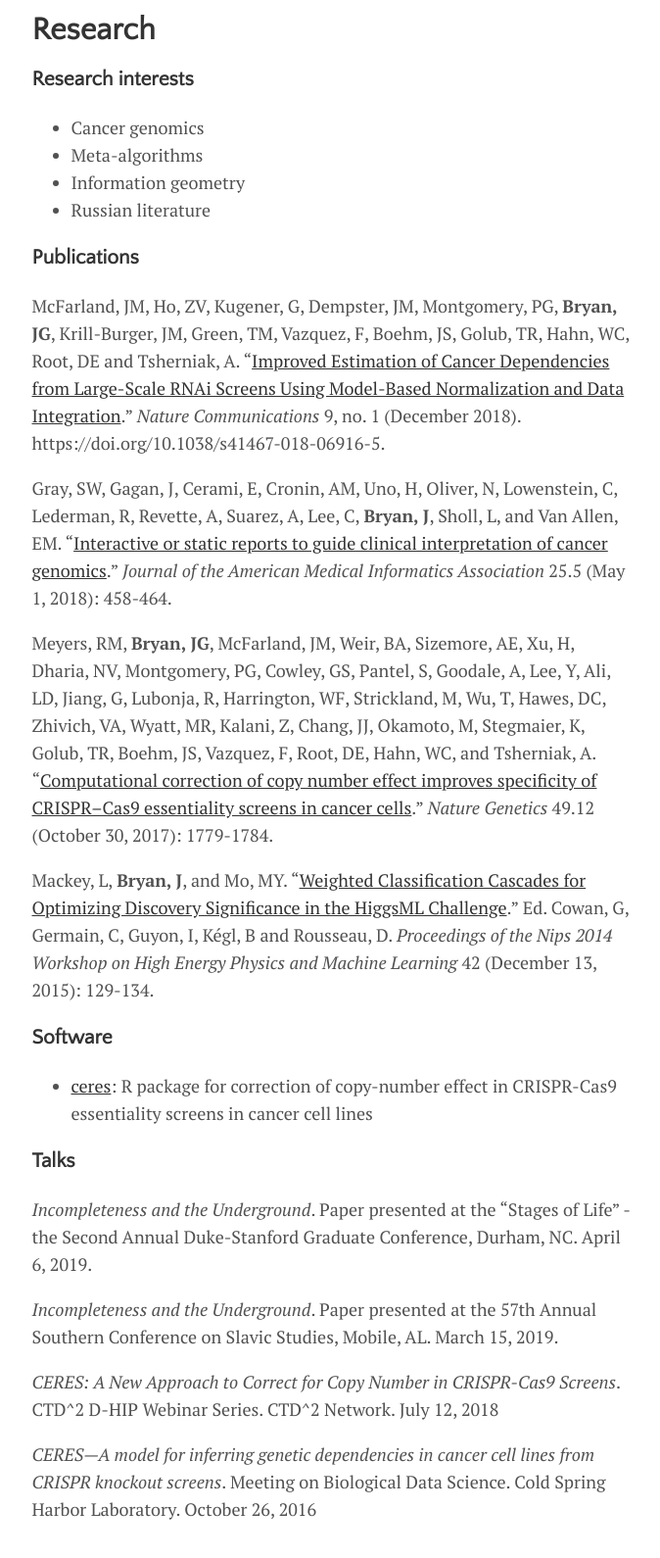
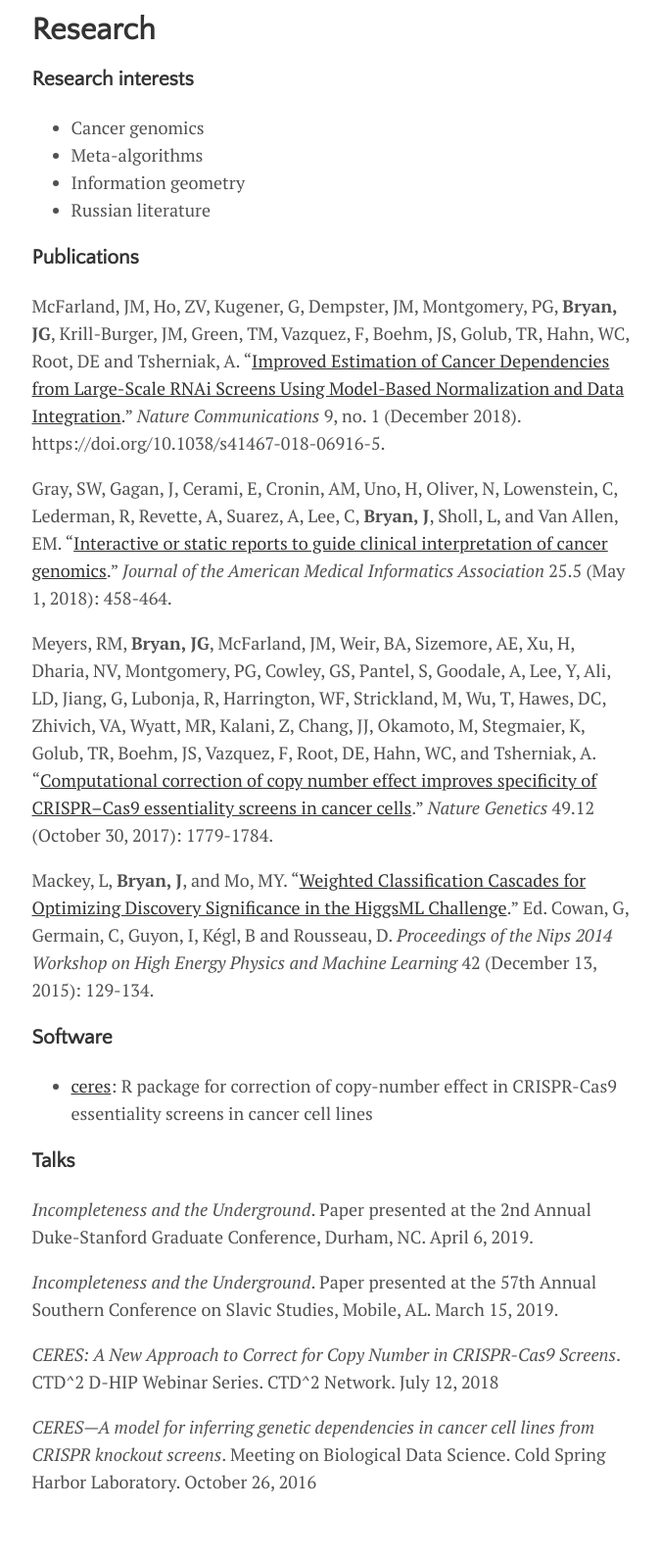
Before and after one commit to j-g-b/j-g-b.github.io, a Jekyll site: the page built from menu/research.md, in a window 1280 px wide, cut to the strip 112-1730 px from the top of the page. Shown: the top 1590 px of the strip at 98% size, without its empty margins (300-974 px from the left). Built offline with Jekyll 4.4.1, drawn with Linux system fonts in a browser that asks for light colours.

Commit message:
update talks

```diff
--- a/menu/research.md
+++ b/menu/research.md
@@ -26,7 +26,7 @@ Mackey, L, **Bryan, J**, and Mo, MY. "[Weighted Classification Cascades for Opti
 
 ### Talks
 
-*Incompleteness and the Underground*. Paper presented at the "Stages of Life" - the Second Annual Duke-Stanford Graduate Conference, Durham, NC. April 6, 2019.
+*Incompleteness and the Underground*. Paper presented at the 2nd Annual Duke-Stanford Graduate Conference, Durham, NC. April 6, 2019.
 
 *Incompleteness and the Underground*. Paper presented at the 57th Annual Southern Conference on Slavic Studies, Mobile, AL. March 15, 2019.
 
```
